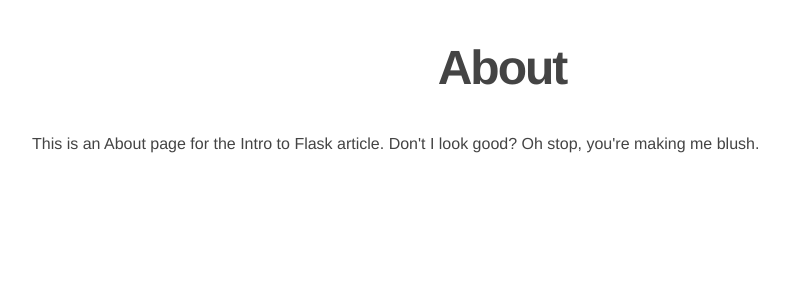
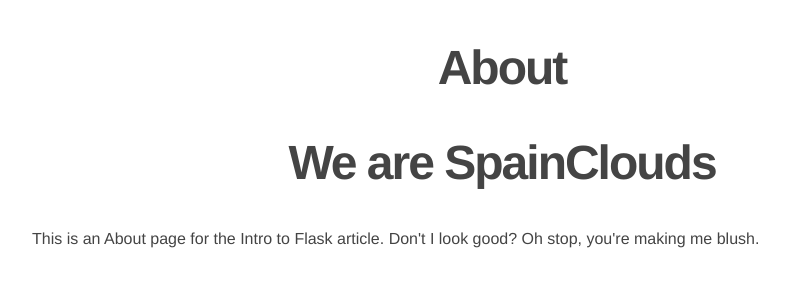
Before and after one commit to carlostighe/apache-flask, a Python web app: template app/templates/about.html in a window 1280 px wide. Shown: the part 53-353 px from the top of the page, without its empty margins (138-927 px from the left). Run offline with Jinja, Linux system fonts and the light colour scheme; the template is opened without the code that fills it, so the values that code supplies are empty.

Commit message:
copy about

```diff
--- a/app/templates/about.html
+++ b/app/templates/about.html
@@ -2,5 +2,6 @@
 
 {% block content %}
     <h2>About</h2>
+    <h2>We are SpainClouds</h2>
     <p>This is an About page for the Intro to Flask article. Don't I look good? Oh stop, you're making me blush.</p>
 {% endblock %}
```
